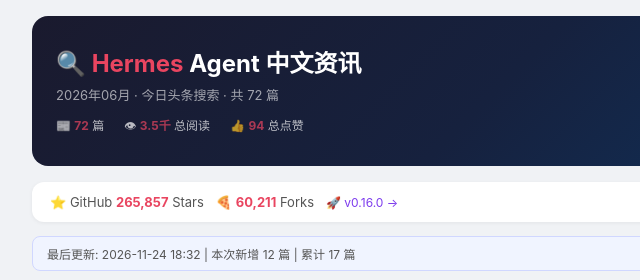
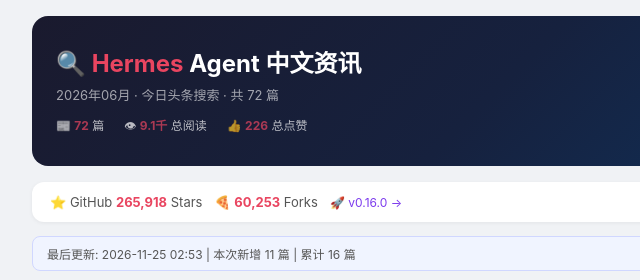
Before and after one commit to caesaryin2026/hermes-news, a plain HTML site: page hermes-news.html in a window 1280 px wide. Shown: the top 280 px of the page, 144-784 px from the left. Drawn offline with Linux system fonts and the light colour scheme.

Commit message:
🔄 News refresh 2026-11-25 02:53

```diff
--- a/hermes-news.html
+++ b/hermes-news.html
@@ -58,16 +58,16 @@ body{font-family:-apple-system,"PingFang SC","Microsoft YaHei",sans-serif;backgr
 <div class="hdr">
 <h1>&#128269; <span>Hermes</span> Agent 中文资讯</h1>
 <div class="sub">2026年06月 · 今日头条搜索 · 共 72 篇</div>
-<div class="s"><div>&#128240; <strong>72</strong> 篇</div><div>&#128065; <strong>3.5千</strong> 总阅读</div><div>&#128077; <strong>94</strong> 总点赞</div></div>
+<div class="s"><div>&#128240; <strong>72</strong> 篇</div><div>&#128065; <strong>9.1千</strong> 总阅读</div><div>&#128077; <strong>226</strong> 总点赞</div></div>
 </div>
 
 <div class="gh">
-<span class="g">&#11088; GitHub <strong>265,857</strong> Stars</span>
-<span class="g">&#127829; <strong>60,211</strong> Forks</span>
+<span class="g">&#11088; GitHub <strong>265,918</strong> Stars</span>
+<span class="g">&#127829; <strong>60,253</strong> Forks</span>
 <a href="https://github.com/NousResearch/hermes-agent/releases/tag/v2026.6.5" target="_blank">&#128640; v0.16.0 &rarr;</a>
 </div>
 
-<div class="refresh-info">最后更新: 2026-11-24 18:32 | 本次新增 12 篇 | 累计 17 篇</div>
+<div class="refresh-info">最后更新: 2026-11-25 02:53 | 本次新增 11 篇 | 累计 16 篇</div>
 
 <div class="tb">
 <span class="l">&#128204; 排序：</span>
```
Also changed, not shown: articles_cache.json (+1 -1 lines), index.html (+4 -4 lines).
